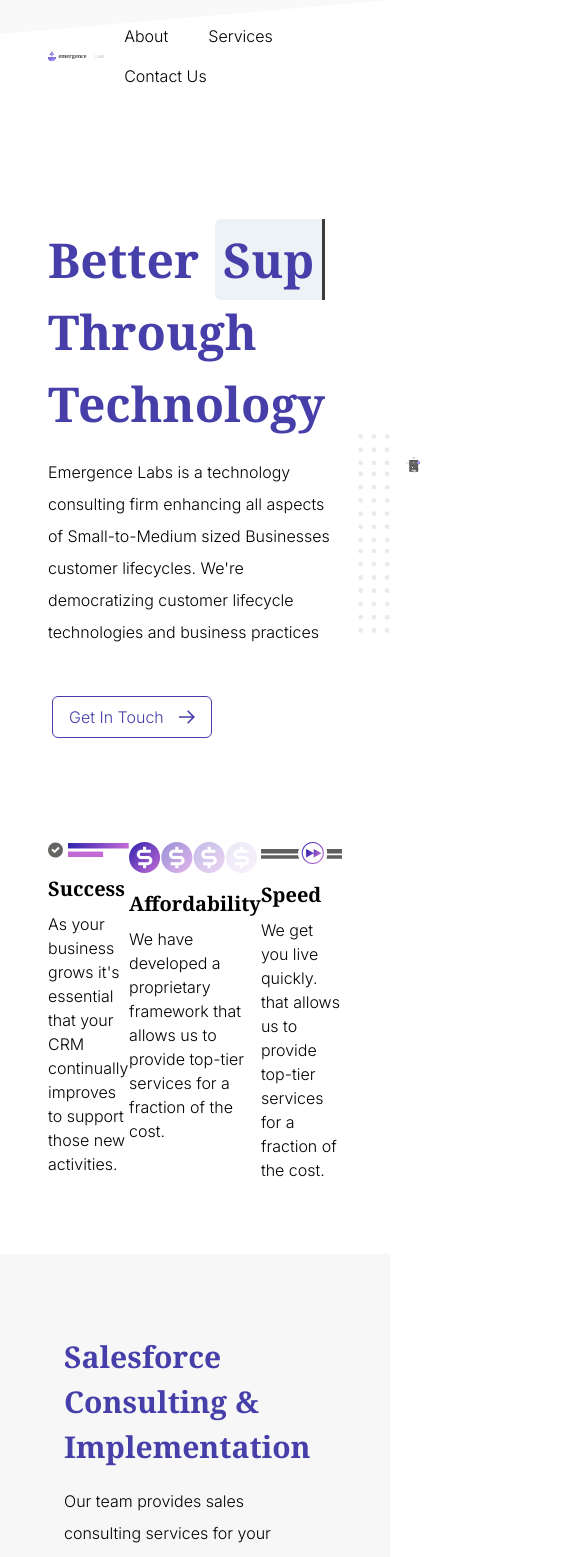
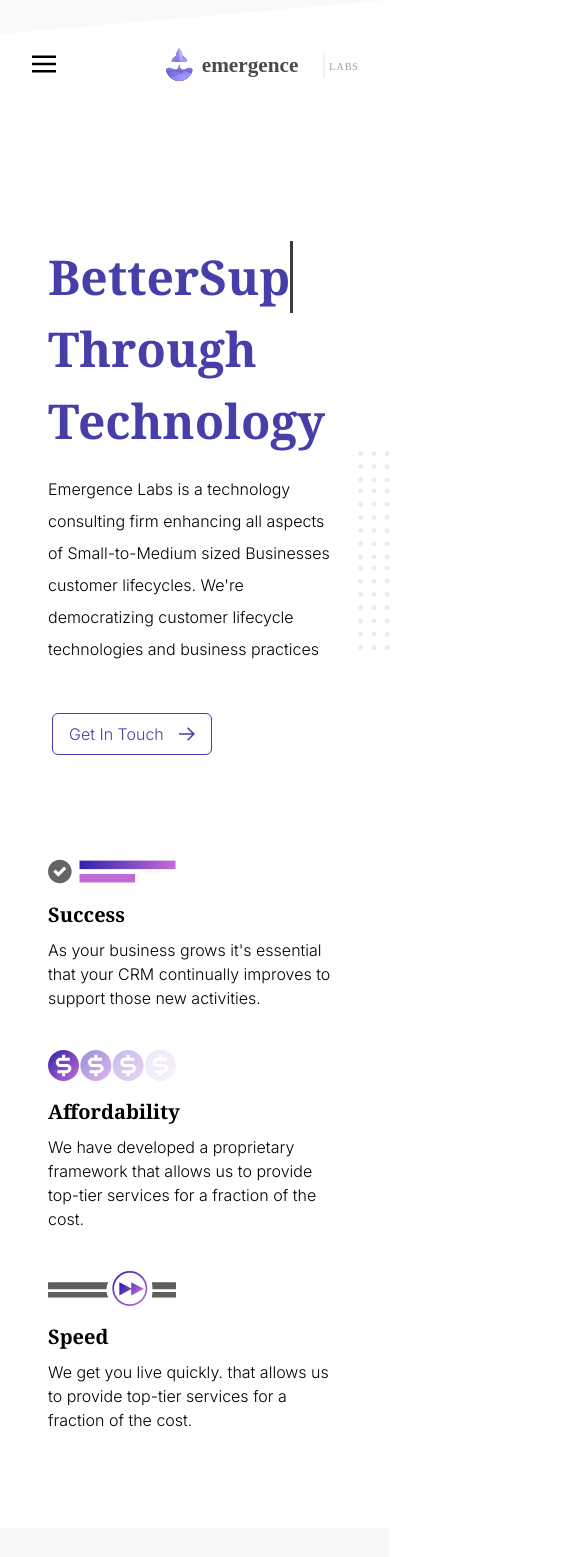
Before and after one commit to emergencelabs/emergence-site, a Next.js app: page / in a window 390 px wide. Shown: the top 1557 px of the page, 585 px wide, since content can reach past the window. Built offline with nearby package versions, Linux system fonts and the light colour scheme; a web font is replaced by a local one.

Commit message:
make responsive and add mobile menu container

```diff
--- a/components/footer.jsx
+++ b/components/footer.jsx
@@ -2,10 +2,11 @@
 
 export default function Footer() {
   return (
-    <footer className="flex w-full justify-between items-start bg-emrg-black p-24 text-white">
+    <footer className="bg-emrg-black sm:p-24 p-12 text-white">
+      <div className="flex flex-col md:flex-row w-full justify-between items-start mx-auto max-w-screen-xl">
         <div
           style={{ flexBasis: "25%" }}
-        className="flex flex-col justify-between min-h-full items-stretch"
+          className="flex flex-col justify-between min-h-full items-stretch mb-12 md:mb-0"
         >
           <img src="/assets/emergence.svg" alt="Emergence Labs Wordmark Logo" />
           <a href="mailto:success@emergencelabs.io" className="font-semibold">
@@ -13,7 +14,7 @@
           </a>
         </div>
         <div
-        className="flex justify-around items-start max-w-xl"
+          className="flex justify-around items-start max-w-xl md:flex-row flex-col"
           style={{ flexBasis: "50%" }}
         >
           <div className="flex flex-col flex-1 mx-8">
@@ -36,6 +37,7 @@
             <a>Github</a>
           </div>
         </div>
+      </div>
     </footer>
   )
 }
--- a/components/icons/adjust.jsx
+++ b/components/icons/adjust.jsx
@@ -3,5 +3,5 @@
     <svg xmlns="http://www.w3.org/2000/svg" viewBox="0 0 20 20">
       <path d="M10 2v16a8 8 0 1 0 0-16zm0 18a10 10 0 1 1 0-20 10 10 0 0 1 0 20z" />
     </svg>
-  );
+  )
 }
--- /dev/null
+++ b/components/icons/menu.jsx
@@ -0,0 +1,7 @@
+export default function MenuIcon() {
+  return (
+    <svg xmlns="http://www.w3.org/2000/svg" viewBox="0 0 20 20">
+      <path d="M0 3h20v2H0V3zm0 6h20v2H0V9zm0 6h20v2H0v-2z" />
+    </svg>
+  )
+}
--- a/components/nav.jsx
+++ b/components/nav.jsx
@@ -1,15 +1,42 @@
 import NavButton from "../components/nav-button"
+import MenuIcon from "./icons/menu"
+import { useState } from "react"
+
+const MobileNav = ({ open }) =>
+  open ? (
+    <div className="w-screen h-screen z-10 bg-emrg-light-grey flex justify-center items-center fixed top-0 left-0">
+      Mobile Nav
+    </div>
+  ) : null
+
 export default function Nav() {
+  const [isNavOpen, setNavOpen] = useState(false)
+
+  const toggleNav = () => {
+    setNavOpen((isOpen) => !isOpen)
+  }
+
   return (
-    <nav className="flex justify-between my-4 px-12 items-center">
-      <div style={{ flexBasis: "25%" }}>
+    <nav className="flex justify-between my-4 sm:px-12 p-8 items-center flex-row-reverse md:flex-row max-w-screen-xl">
+      <div
+        style={{ flexBasis: "25%", minWidth: "12rem" }}
+        className="sm:max-w-xs"
+      >
         <img src="/assets/emergence.svg" alt="Emergence Labs Wordmark Logo" />
       </div>
-      <div>
+      <div className="hidden md:block">
         <NavButton href="/about" label="About" />
         <NavButton href="/blog" label="Services" />
         <NavButton href="/blog" label="Contact Us" />
       </div>
+      <button
+        className="block md:hidden text-emrg-purple w-6 h-6 z-20"
+        type="button"
+        onClick={toggleNav}
+      >
+        <MenuIcon className="fill-current" />
+      </button>
+      <MobileNav open={isNavOpen} />
     </nav>
   )
 }
--- a/components/page-sub-section.jsx
+++ b/components/page-sub-section.jsx
@@ -8,8 +8,8 @@
   return (
     <div className="">
       <div
-        className={`flex justify-around items-center my-8 ${
-          reverse ? "flex-row-reverse" : ""
+        className={`lg:flex-row-reverse flex flex-col-reverse justify-around items-center my-8 ${
+          reverse ? "" : ""
         }`}
       >
         <div className="max-w-2xl">
@@ -17,7 +17,7 @@
             src="/assets/videos/success-desk.mp4"
             autoPlay
             loop
-            className="w-full border border-gray-300 bg-white rounded-lg"
+            className="w-full border border-gray-300 bg-white rounded-lg mt-4 lg:mt-0"
           ></video>
         </div>
         <div className="flex-1 mx-6 max-w-xl">
--- a/components/preamble.jsx
+++ b/components/preamble.jsx
@@ -6,6 +6,7 @@
   let keywordIndex = 0
   let isDeleting = true
   useEffect(() => {
+    if (window.screen.availWidth > 640) {
       let charIndex = keywords[keywordIndex].length - 1
       keywordIndex++
       const intervalId = setInterval(function () {
@@ -36,24 +37,25 @@
         }
       }, 150)
       return () => clearInterval(intervalId)
+    }
   }, [])
   return (
     <section className="flex items-center justify-between mt-32 mb-20 slanted ">
       <div className="mx-12 max-w-xl typewriter">
-        <h1 className="text-emrg-purple">
+        <h1 className="text-emrg-purple flex flex-wrap">
           <span>Better</span>
           <span
             id="typing"
             ref={titleRef}
-            className="mx-4 bg-gray-200 p-2 rounded-r-none rounded-l-md"
+            className="mx-0 sm:mx-4 sm:bg-gray-200 sm:p-2 rounded-r-none rounded-l-md"
           >
             {keywords[keywordIndex]}
-          </span>{" "}
+          </span>
           <span className="block">Through Technology</span>
         </h1>
         {children}
       </div>
-      <div className="mr-24 p-6 flex flex-col items-center justify-center rounded-lg">
+      <div className="mr-24 p-6  flex-col items-center justify-center rounded-lg hidden lg:flex">
         <img
           src="/assets/hello-computer.svg"
           alt="Emergence Labs Rocket Icon"
--- a/pages/index.jsx
+++ b/pages/index.jsx
@@ -17,7 +17,7 @@
         <title>Emergence Labs</title>
       </Head>
 
-      <section>
+      <section className="max-w-screen-xl mx-auto">
         <Preamble title="Better Business Through Technology">
           <p className="font-sans leading-loose max-w-xl mb-12">
             Emergence Labs is a technology consulting firm enhancing all aspects
@@ -37,9 +37,9 @@
           ></img>
         </div>
 
-        <section className="px-12 my-6 py-6  mx-auto">
-          <div className="flex justify-between">
-            <div className="flex-col" style={{ flexBasis: "30%" }}>
+        <section className="px-12 my-6 py-6 max-w-screen-xl mx-auto">
+          <div className="flex justify-between flex-col sm:flex-row">
+            <div className="flex-col sm:mb-0 mb-6" style={{ flexBasis: "30%" }}>
               <img
                 src="/assets/success-pillar.svg"
                 alt="Success"
@@ -51,7 +51,7 @@
                 continually improves to support those new activities.
               </p>
             </div>
-            <div className="flex-col" style={{ flexBasis: "30%" }}>
+            <div className="flex-col sm:mb-0 mb-6" style={{ flexBasis: "30%" }}>
               <img
                 src="/assets/affordable-pillar.svg"
                 alt="Affordable"
@@ -65,7 +65,7 @@
                 provide top-tier services for a fraction of the cost.
               </p>
             </div>
-            <div className="flex-col" style={{ flexBasis: "30%" }}>
+            <div className="flex-col sm:mb-0 mb-6" style={{ flexBasis: "30%" }}>
               <img
                 src="/assets/speed-pillar.svg"
                 alt="Speed"
@@ -80,7 +80,8 @@
           </div>
         </section>
 
-        <section className="my-8 p-12  bg-emrg-light-grey">
+        <section className="my-8 p-12  bg-emrg-light-grey ">
+          <div className="mx-auto max-w-screen-xl">
             <ConsultingServices
               title="Salesforce Consulting & Implementation"
               imageSrc="/assets/backgrounds/working-with-overlay.png"
@@ -95,8 +96,9 @@
                 indicators of your ongoing success with Salesforce.
               </p>
             </ConsultingServices>
+          </div>
         </section>
-        <section className="my-8 p-12">
+        <section className="my-8 p-12 mx-auto max-w-screen-xl">
           <PageSubSection
             title="Emergence Success Desk"
             imageSrc="/assets/backgrounds/working-with-overlay.png"
@@ -126,14 +128,14 @@
 
         <Testimonial />
 
-        <section className="px-12 relative">
+        <section className="px-12 relative mx-auto max-w-screen-xl">
           <PageSection title="Our Products">
             <a href="#">
-              <div className="my-6 flex justify-around items-start border border-gray-300 bg-white rounded-lg p-4 hover:shadow-md duration-500 ease-in-out transition-shadow">
+              <div className="my-6 flex sm:flex-row flex-col text-center sm:text-left  items-center sm:items-start justify-around  border border-gray-300 bg-white rounded-lg p-4 hover:shadow-md duration-500 ease-in-out transition-shadow">
                 <img
                   src="/assets/rle.svg"
                   alt="Related List Editor App Icon"
-                  className="w-16 mx-4"
+                  className="w-16 mx-4 mb-6 sm:mb-0"
                 />
                 <div className="flex-grow">
                   <h6 className="font-semibold">Related List Editor</h6>
@@ -152,11 +154,11 @@
               </div>
             </a>
             <a href="#">
-              <div className="my-6 flex justify-around items-start border border-gray-300 bg-white rounded-lg p-4 hover:shadow-md duration-500 ease-in-out transition-shadow">
+              <div className="my-6 flex sm:flex-row flex-col text-center sm:text-left  items-center sm:items-start justify-around  border border-gray-300 bg-white rounded-lg p-4 hover:shadow-md duration-500 ease-in-out transition-shadow">
                 <img
                   src="/assets/toasty.svg"
                   alt="Custom Toasts App Icon"
-                  className="w-16 mx-4"
+                  className="w-16 mx-4 mb-6 sm:mb-0"
                 />
                 <div className="flex-grow">
                   <h6 className="font-semibold">Custom Salesforce Toasts</h6>
@@ -171,11 +173,11 @@
               </div>
             </a>
             <a href="https://getcustomerinterviews.com">
-              <div className="my-6 flex justify-around items-start border border-gray-300 bg-white rounded-lg p-4 hover:shadow-md duration-500 ease-in-out transition-shadow">
+              <div className="my-6 flex sm:flex-row flex-col text-center sm:text-left  items-center sm:items-start justify-around  border border-gray-300 bg-white rounded-lg p-4 hover:shadow-md duration-500 ease-in-out transition-shadow">
                 <img
                   src="/assets/customer-voice.svg"
                   alt="Customer Voice Logo"
-                  className="w-16 mx-4"
+                  className="w-16 mx-4 mb-6 sm:mb-0"
                 />
                 <div className="flex-grow">
                   <h6 className="font-semibold">Customer Interviews</h6>
```
Also changed, not shown: components/consulting-services.jsx (+6 -6 lines), components/testimonial.jsx (+6 -4 lines). Lines whose indentation alone changed are shown as unchanged.
